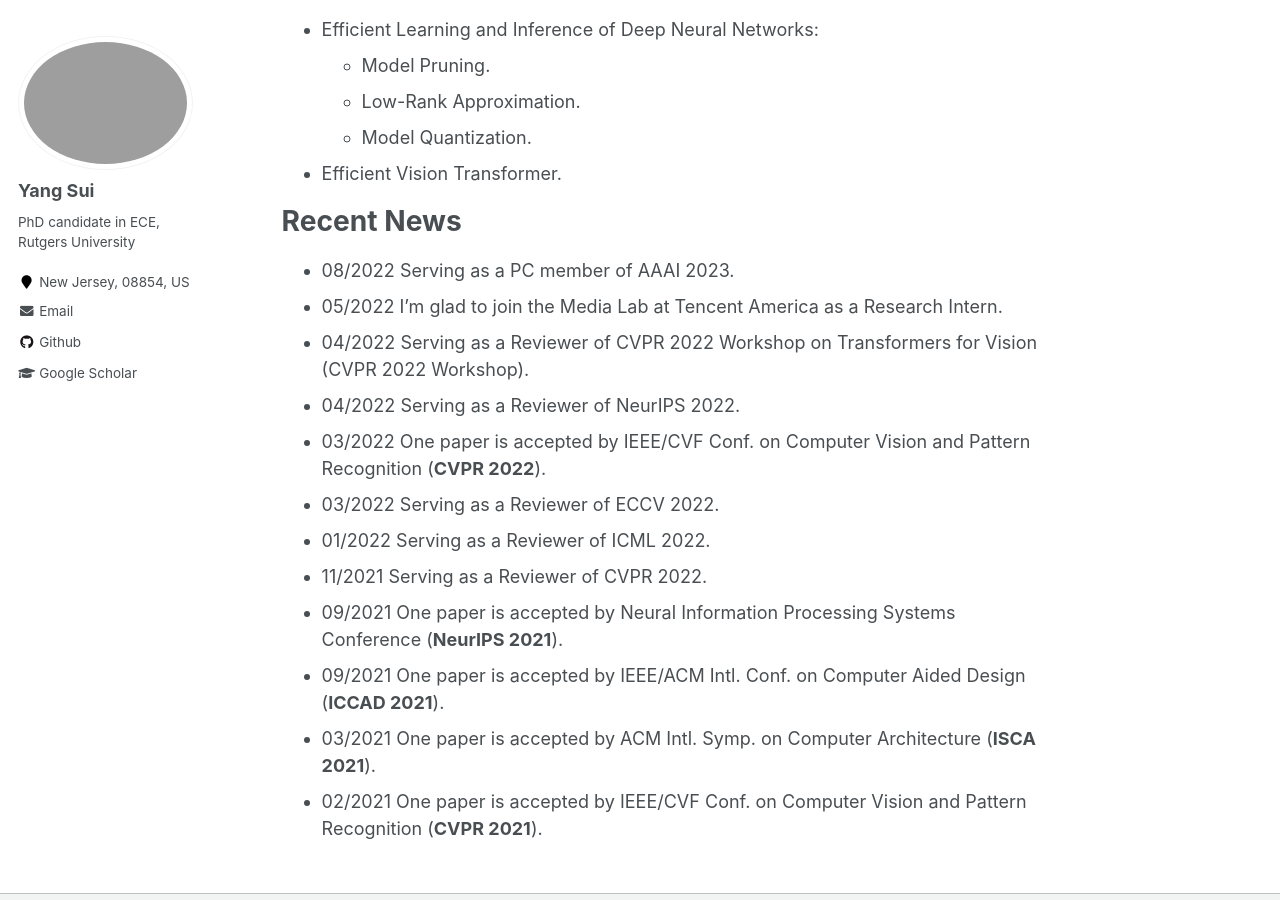
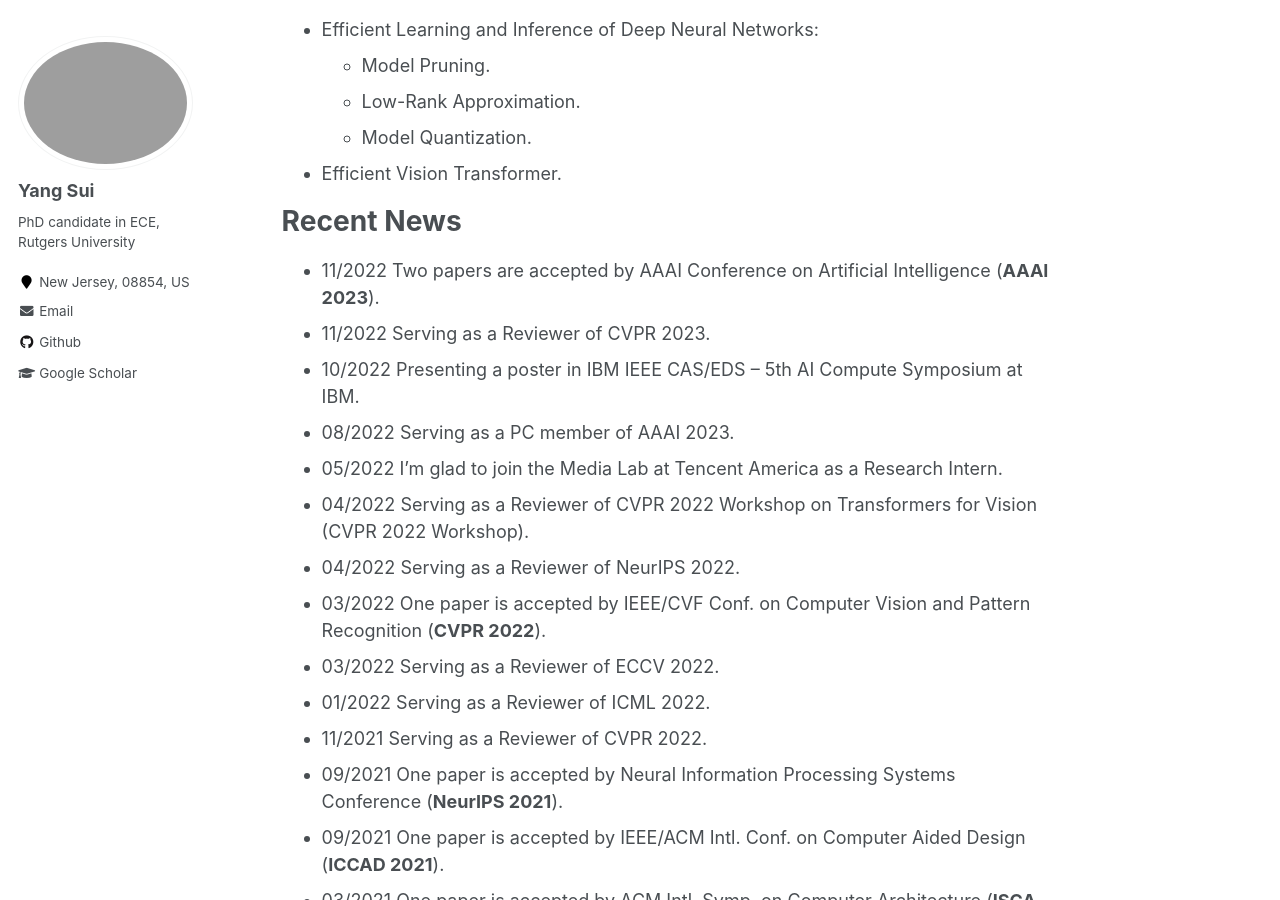
Before and after one commit to Eclipsess/yang-sui.github.io, a Jekyll site: the page built from _pages/about.md, in a window 1280 px wide and 900 px high, scrolled down 505 px. Built offline with Jekyll 4.4.1, drawn with Linux system fonts in a browser that asks for light colours.

Commit message:
Update about.md

```diff
--- a/_pages/about.md
+++ b/_pages/about.md
@@ -23,6 +23,9 @@ I am interested in efficient training and inference in Deep Learning. Specifical
 
 Recent News
 ======
+- 11/2022 Two papers are accepted by AAAI Conference on Artificial Intelligence (**AAAI 2023**).
+- 11/2022 Serving as a Reviewer of CVPR 2023.
+- 10/2022 Presenting a poster in IBM IEEE CAS/EDS – 5th AI Compute Symposium at IBM.
 - 08/2022 Serving as a PC member of AAAI 2023.
 - 05/2022 I'm glad to join the Media Lab at Tencent America as a Research Intern.
 - 04/2022 Serving as a Reviewer of CVPR 2022 Workshop on Transformers for Vision (CVPR 2022 Workshop).
```
